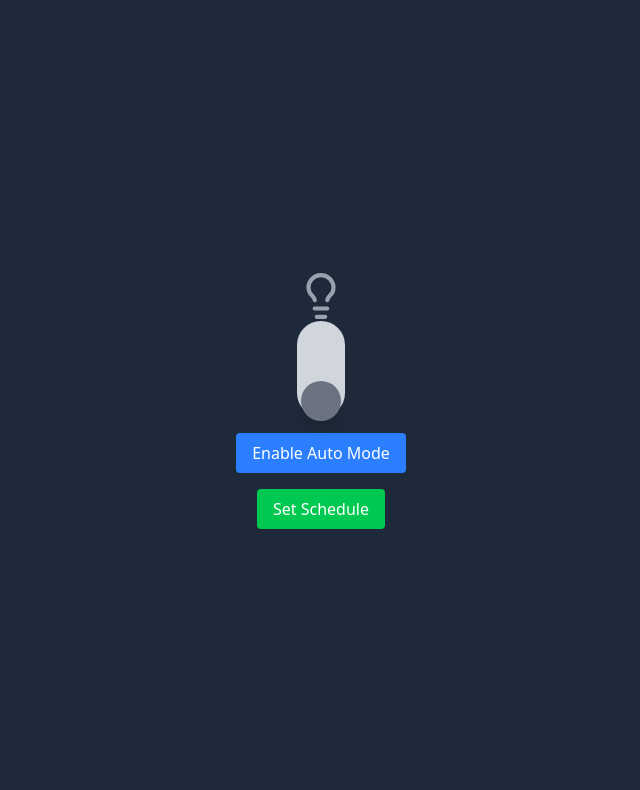
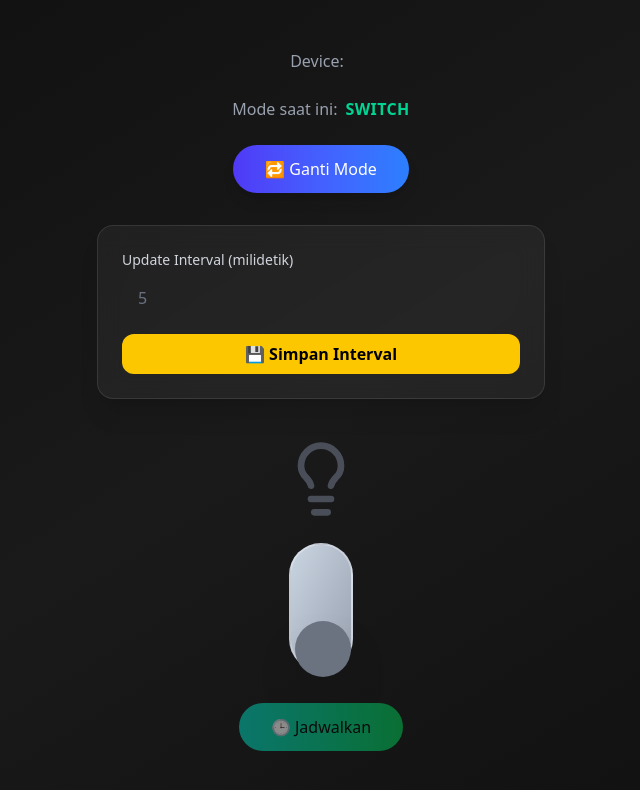
Before and after one commit to BallSpins/lamp, a React (Vite) app: page / in a window 1280 px wide. Shown: the top 790 px of the page, without its empty margins (319-959 px from the left). Built offline with nearby package versions, Linux system fonts and the light colour scheme; no server answers.

Commit message:
idek, many of changes

```diff
--- a/src/App.jsx
+++ b/src/App.jsx
@@ -1,147 +1,21 @@
-import { db } from "./services/firebase"
-// import { MQTTclient } from "./services/mqtt"
-import { doc, onSnapshot, updateDoc } from "firebase/firestore"
-import { getAuth, signInWithEmailAndPassword } from "firebase/auth"
-import { useState, useEffect, useRef } from "react"
-import { motion } from "framer-motion"
-import { Lightbulb } from "lucide-react"
+import { app, db } from "./services/firebase"
+import { ref, update, onValue } from "firebase/database"
+import { getAuth, signInAnonymously } from "firebase/auth"
+import { useState, useEffect, useRef } from 'react'
+import { Lightbulb } from 'lucide-react'
+import { motion } from 'framer-motion'
 
-function App() {
+export default function App() {
   const [isOn, setIsOn] = useState(false)
+  const [mode, setMode] = useState('switch')
+  const [updateInterval, setUpdateInterval] = useState(5)
+  const [scheduleMode, setScheduleMode] = useState(false)
   const [show, setShow] = useState(false)
-  const [autoMode, setAutoMode] = useState(false)
-  const [ scheduleMode, setScheduleMode ] = useState(false)
-  const [schedule, setSchedule] = useState({ on: "", off: "" })
-  const [sunTimes, setSunTimes] = useState({ sunrise: "", sunset: "" })
+  const [schedule, setSchedule] = useState({on: '', off: ''})
+
+  const [name, setName] = useState('')
   const prevIsOn = useRef(isOn)
-  const prevAutoMode = useRef(autoMode)
   const prevScheduleMode = useRef(scheduleMode)
-
-  // MQTTclient.on("connect", () => {
-  //   console.log("Connected to MQTT Broker")
-
-  //   // Subscribe ke topik jika perlu
-  //   MQTTclient.subscribe("lamp/status", (err) => {
-  //     if (!err) {
-  //       console.log("Subscribed to lamp/status")
-  //     }
-  //   })
-  // })
-
-  // MQTTclient.on("message", (topic, message) => {
-  //   if (topic === "lamp/status") {
-  //     const lampStatus = message.toString() === "ON"
-  //     setIsOn(lampStatus)
-  //   }
-  // })
-
-  // const publishLampStatus = (status) => {
-  //   const message = status ? "ON" : "OFF"
-  //   MQTTclient.publish("lamp/status", message)
-  // }
-
-  useEffect(() => {
-    const auth = getAuth()
-
-    signInWithEmailAndPassword(auth, "okgasokgasayokitacarigas@gmail.com", "okgasokgas")
-      .then((userCredential) => {
-        console.log("User logged in:", userCredential.user)
-
-        const unsub = (() => {
-          const docRef = doc(db, 'schedule', 'global')
-
-          onSnapshot(docRef, async (doc) => {
-            let data = doc.data()
-
-            console.log('Current data: ', data)
-            console.log('lamp: ', data['lampStatus'])
-
-            setIsOn(data['lampStatus'])
-            setAutoMode(data['autoSchedule']['status'])
-            setScheduleMode(data['schedule']['status'])
-            setSchedule({ on: data['schedule']['on'], off: data['schedule']['off'] })
-          })
-        })()
-      })
-      .catch((error) => {
-        console.error("Login failed:", error.message);
-      })
-
-  }, [])
-
-  const store = async (section) => {
-    const docRef = doc(db, 'schedule', 'global')
-    switch (section) {
-      case 1:
-        await updateDoc(docRef, {
-          lampStatus: isOn
-        })
-        // publishLampStatus(isOn)
-        break;
-      case 2:
-        console.log('suntime ', sunTimes)
-        console.log('auto, ', autoMode)
-        await updateDoc(docRef, {
-          "autoSchedule.sunrise": sunTimes['sunrise'],
-          "autoSchedule.sunset": sunTimes['sunset']
-        })
-        console.log('auto, ', autoMode)
-        break;
-      case 3:
-        await updateDoc(docRef, {
-          schedule: {
-            status: scheduleMode,
-            on: schedule['on'],
-            off: schedule['off']
-          }
-        })
-        break;
-      case 4:
-        await updateDoc(docRef, {
-          autoSchedule: {
-            status: autoMode,
-            sunrise: sunTimes['sunrise'],
-            sunset: sunTimes['sunset']
-          }
-        })
-      default:
-        await updateDoc(docRef, {
-          lampStatus: isOn
-        })
-        // publishLampStatus(isOn)
-        break;
-    }
-  }
-
-  // Fetch sunrise & sunset
-  useEffect(() => {
-    const fetchSunTimes = (async () => {
-      const res = await fetch(
-        "https://api.sunrise-sunset.org/json?lat=-7.250445&lng=112.768845&formatted=0"
-      )
-      const data = await res.json()
-      if (data.status === "OK") {
-        const sunrise = new Date(data.results.sunrise).toLocaleTimeString("en-GB", {
-          timeZone: "Asia/Jakarta",
-          hour: "2-digit",
-          minute: "2-digit",
-        })
-        const sunset = new Date(data.results.sunset).toLocaleTimeString("en-GB", {
-          timeZone: "Asia/Jakarta",
-          hour: "2-digit",
-          minute: "2-digit",
-        })
-        console.log({ sunrise, sunset })
-        setSunTimes({ sunrise, sunset })
-      }
-    })()
-  }, [])
-
-  useEffect(() => {
-    if (sunTimes.sunrise && sunTimes.sunset) {
-      store(2);
-    }
-  }, [sunTimes]);
 
   useEffect(() => {
     if (prevIsOn.current !== isOn) {
@@ -151,46 +25,137 @@ function App() {
   }, [isOn])
 
   useEffect(() => {
-    if (prevAutoMode.current !== autoMode) {
-      store(4)
-      prevAutoMode.current = autoMode
-    }
-  }, [autoMode])
-
-  useEffect(() => {
     if (prevScheduleMode.current !== scheduleMode) {
       store(3)
       prevScheduleMode.current = scheduleMode
     }
   }, [scheduleMode])
 
+  useEffect(() => {
+    const dataRef = ref(db, 'lamps')
+    let unsub = () => {}
+
+    const auth = getAuth(app)
+    signInAnonymously(auth)
+      .then(() => {
+        unsub = onValue(dataRef, (snapshot) => {
+          const data = snapshot.val()
+
+          setName(data.terrace.config.device_name)
+          setMode(data.terrace.config.mode)
+          setUpdateInterval(data.terrace.config.update_interval)
+
+          setIsOn(data.terrace.switch.state)
+          setSchedule({on: data.terrace.schedule.on, off: data.terrace.schedule.off})
+          console.log(data.terrace.config.update_interval)
+        })
+      })
+      .catch((error) => {
+        console.error('Anonymous login failed!', error.code, error.messsage)
+      })
+
+    // return untuk cleanup (unmount)
+    return () => {
+      unsub() // matikan listener biar nggak nyampah
+    }
+  }, [])
+
+
+  const store = async (section, payload) => {
+    switch (section) {
+      case 1:
+        await update(ref(db, 'lamps/terrace/switch'), { state: isOn })
+        break
+      case 2:
+        await update(ref(db, 'lamps/terrace/config'), { mode: payload.mode })
+      case 3:
+        await update(ref(db, 'lamps/terrace/schedule'), { on: schedule.on, off: schedule.off })
+        break
+      case 4:
+        await update(ref(db, 'lamps/terrace/config'), { update_interval: payload.update_interval })
+      default:
+        await update(ref(db, 'lamps/terrace'), { status: isOn })
+        break
+    }
+  }
+
   return (
-    <div className="w-full h-screen flex flex-col items-center justify-center bg-gray-800 text-white">
-      <Lightbulb size={50} className={isOn ? "text-yellow-500" : "text-gray-400"} />
+    <div className='w-full min-h-screen bg-gradient-to-br from-[#0f0f0f] via-[#1a1a1a] to-[#0f0f0f] text-white font-sans px-4 py-8 flex flex-col items-center justify-center'>
+      <div className='mb-6 text-center'>
+        <span className='text-gray-400'>Device:</span>
+        <span className='ml-2 text-emerald-400 uppercase font-semibold tracking-wide'>{name}</span>
+      </div>
+
+      <div className='mb-6 text-center'>
+        <span className='text-gray-400'>Mode saat ini:</span>
+        <span className='ml-2 text-emerald-400 uppercase font-semibold tracking-wide'>{mode}</span>
+      </div>
+
+      <button
+        onClick={() => {
+          const newMode = mode === 'switch' ? 'schedule' : 'switch'
+          setMode(newMode)
+          store(2, { mode: newMode })
+        }}
+        className='mb-8 px-8 py-3 rounded-full bg-gradient-to-r from-indigo-600 to-blue-500 hover:brightness-125 transition-all shadow-lg'
+      >
+        🔁 Ganti Mode
+      </button>
+
+      <div className='bg-white/5 backdrop-blur-md rounded-2xl p-6 w-full max-w-md mb-10 shadow-xl border border-white/10'>
+        <label className='block text-sm mb-2 text-gray-300'>
+          Update Interval (milidetik)
+        </label>
+        <input
+          type='number'
+          min='1'
+          className='border-none w-full px-4 py-2 rounded-xl text-gray-500'
+          value={updateInterval}
+          onChange={(e) => setUpdateInterval(e.target.value)}
+        />
+        <button
+          className='mt-4 w-full bg-yellow-400 hover:bg-yellow-300 text-black py-2 rounded-xl font-semibold transition'
+          onClick={() => {
+            const intervalS = parseInt(updateInterval)
+            if (!isNaN(intervalS) && intervalS > 0) {
+              store(4, { update_interval: intervalS })
+            } else {
+              alert('Masukkan interval yang valid!')
+            }
+          }}
+        >
+          💾 Simpan Interval
+        </button>
+      </div>
+
+      <Lightbulb size={80} className={isOn ? 'text-yellow-400 drop-shadow-xl' : 'text-gray-500 opacity-60'} />
+
       <motion.div
-        className="w-12 h-24 bg-gray-300 rounded-full p-1 flex flex-col justify-between cursor-pointer"
+        className={`w-16 h-32 rounded-full p-1 flex flex-col justify-between mt-6 cursor-pointer border-2 ${mode === 'schedule' ? 'bg-gray-800 border-gray-600 cursor-not-allowed' : 'bg-gradient-to-br from-slate-300 to-gray-400 border-white/30'}`}
         onClick={() => {
-          setIsOn(!isOn)
-          store(1)
+          if (mode === 'switch') {
+            setIsOn(!isOn)
+            store(1)
+          }
         }}
       >
         <motion.div
-          className="w-10 h-10 bg-white rounded-full shadow-lg"
+          className='w-14 h-14 bg-white rounded-full shadow-2xl'
           initial={false}
-          animate={{ y: isOn ? 0 : 56 }}
-          transition={{ type: "spring", stiffness: 300, damping: 20 }}
-          style={{ backgroundColor: isOn ? "#22c55e" : "#6b7280" }}
+          animate={{ y: isOn ? 0 : 72 }}
+          transition={{ type: 'spring', stiffness: 300, damping: 20 }}
+          style={{ backgroundColor: isOn ? '#facc15' : '#6b7280' }}
         />
       </motion.div>
-      <button className="mt-4 bg-blue-500 px-4 py-2 rounded" onClick={() => {
-        setAutoMode(!autoMode)
-        // store(2)
-      }}>
-        {autoMode ? "Disable Auto Mode" : "Enable Auto Mode"}
+
+      <button
+        onClick={() => setShow(true)}
+        disabled={mode === 'switch'}
+        className='mt-8 px-8 py-3 bg-gradient-to-r from-teal-400 to-green-500 text-black font-medium rounded-full hover:brightness-110 transition disabled:opacity-50'
+      >
+        🕒 Jadwalkan
       </button>
-      <button onClick={() => setShow(true)} className="mt-4 bg-green-500 px-4 py-2 rounded">
-        Set Schedule
-      </button>
+
       {show && (
         <ScheduleModal
           schedule={schedule}
@@ -248,17 +213,6 @@ const ScheduleModal = ({ schedule, setSchedule, setScheduleMode, setIsModalOpen,
             Cancel
           </button>
           <button
-            className="px-4 py-2 bg-red-500 text-white rounded mr-2"
-            onClick={() => {
-              setSchedule({ on: '', off: '' })
-              setScheduleMode(false)
-              setIsModalOpen(false)
-              store(3)
-            }}
-          >
-            Clear
-          </button>
-          <button
             className="px-4 py-2 bg-blue-500 text-white rounded"
             onClick={() => {
               setSchedule({ on: onTime, off: offTime })
@@ -274,5 +228,3 @@ const ScheduleModal = ({ schedule, setSchedule, setScheduleMode, setIsModalOpen,
     </div>
   )
 }
-
-export default App
--- a/src/services/firebase.js
+++ b/src/services/firebase.js
@@ -1,5 +1,5 @@
 import { initializeApp } from "firebase/app"
-import { getFirestore } from "firebase/firestore";
+import { getDatabase } from "firebase/database";
 
 const firebaseConfig = {
   apiKey: import.meta.env.VITE_REACT_APP_FIREBASE_API_KEY,
@@ -12,7 +12,7 @@ const firebaseConfig = {
   databaseURL: import.meta.env.VITE_REACT_APP_FIREBASE_DATABASE_URL
 };
 
-const firestore = initializeApp(firebaseConfig)
-const db = getFirestore(firestore)
+const app = initializeApp(firebaseConfig)
+const db = getDatabase()
 
-export { firestore, db }
+export { app, db }
```
Also changed, not shown: src/ScheduleModal.jsx (added).
